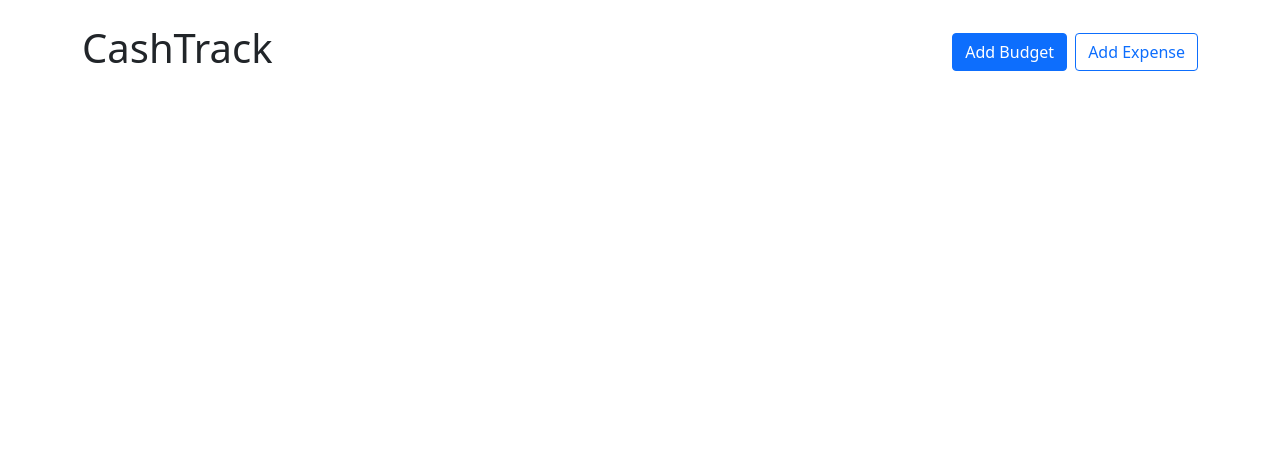
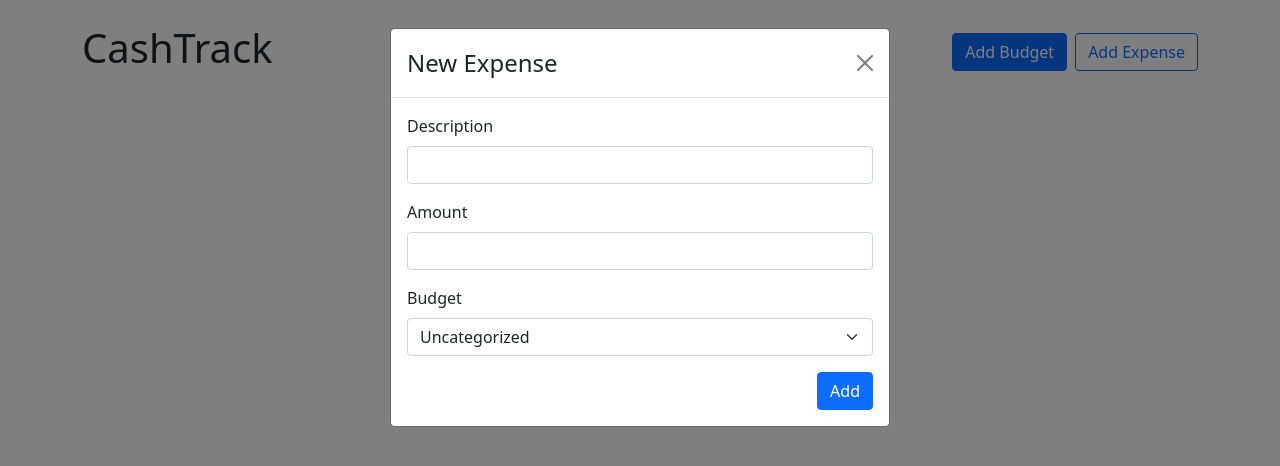
Before and after one commit to lroberts77/cashtrack-beta, a React (Create React App) app: page / in a window 1280 px wide. Shown: the top 466 px of the page. Built offline with nearby package versions, Linux system fonts and the light colour scheme.

Commit message:
added uncategorized option to addexpense budget drop down menu

```diff
--- a/src/App.js
+++ b/src/App.js
@@ -1,8 +1,10 @@
 import { Container, Button, Stack } from "react-bootstrap";
 import AddBudgetModal from "./components/addBudgetModal/AddBudgetModal";
+import AddExpenseModal from "./components/addExpenseModal/AddExpenseModal";
 import BudgetCard from "./components/BudgetCard/BudgetCard";
 import { useState } from "react";
 import { useBudgets } from "./contexts/BudgetsContext";
+
 
 function App() {
   const [showAddBudgetModal, setShowAddBudgetModal] = useState(false);
@@ -27,7 +29,10 @@ function App() {
           }}
         >
           {budgets.map((budget) => {
-            const amount = getBudgetExpenses(budget.id).reduce((total, expense) => total + expense.amount, 0)
+            const amount = getBudgetExpenses(budget.id).reduce(
+              (total, expense) => total + expense.amount,
+              0
+            );
             return (
               <BudgetCard
                 key={budget.id}
@@ -43,6 +48,10 @@ function App() {
         show={showAddBudgetModal}
         handleClose={() => setShowAddBudgetModal(false)}
       />
+      <AddExpenseModal
+        show={true}
+        // handleClose={() => setShowAddExpenseModal(false)}
+      />
     </>
   );
 }
--- a/src/components/addExpenseModal/AddExpenseModal.js
+++ b/src/components/addExpenseModal/AddExpenseModal.js
@@ -1,6 +1,6 @@
 import { useRef } from "react";
 import { Form, Modal, Button } from "react-bootstrap";
-import { useBudgets } from "../../contexts/BudgetsContext";
+import { useBudgets, UNCATEGORIZED_BUDGET_ID } from "../../contexts/BudgetsContext";
 
 const AddExpenseModal = ({ show, handleClose, defaultBudgetId }) => {
 
@@ -38,6 +38,7 @@ const AddExpenseModal = ({ show, handleClose, defaultBudgetId }) => {
           <Form.Group className="mb-3" controlId="budgetId">
             <Form.Label>Budget</Form.Label>
             <Form.Select defaultValue={defaultBudgetId} ref={budgetIdRef} >
+              <option id={UNCATEGORIZED_BUDGET_ID}>Uncategorized</option>
               {budgets.map(budget => (
                 <option key={budget.id} value={budget.id}>
                   {budget.name}
--- a/src/contexts/BudgetsContext.js
+++ b/src/contexts/BudgetsContext.js
@@ -4,21 +4,11 @@ import useLocalStorage from "../hooks/useLocalStorage";
 
 const BudgetsContext = React.createContext();
 
+export const UNCATEGORIZED_BUDGET_ID = 'Uncategorized';
+
 export const useBudgets = () => {
     return useContext(BudgetsContext)
 };
-
-// {
-//     id:
-//     name:
-//     max:
-// }
-// {
-//     id:
-//     budgetId:
-//     amount:
-//     description:
-// }
 
 export const BudgetsProvider = ({ children }) => {
 
```
